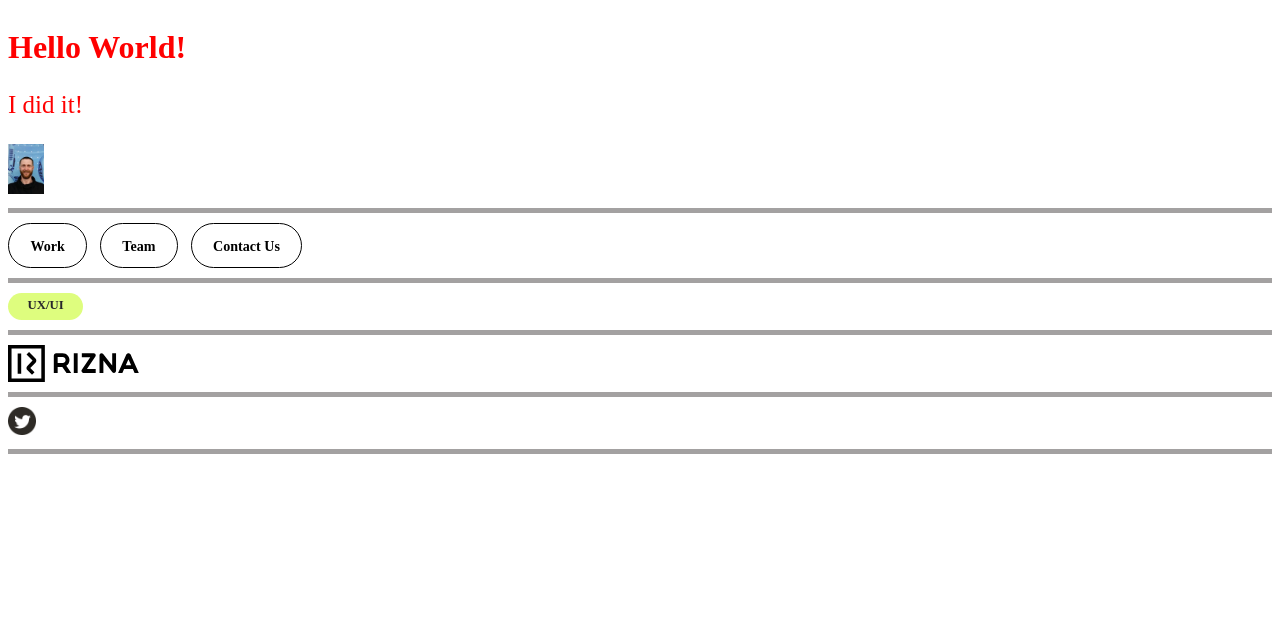
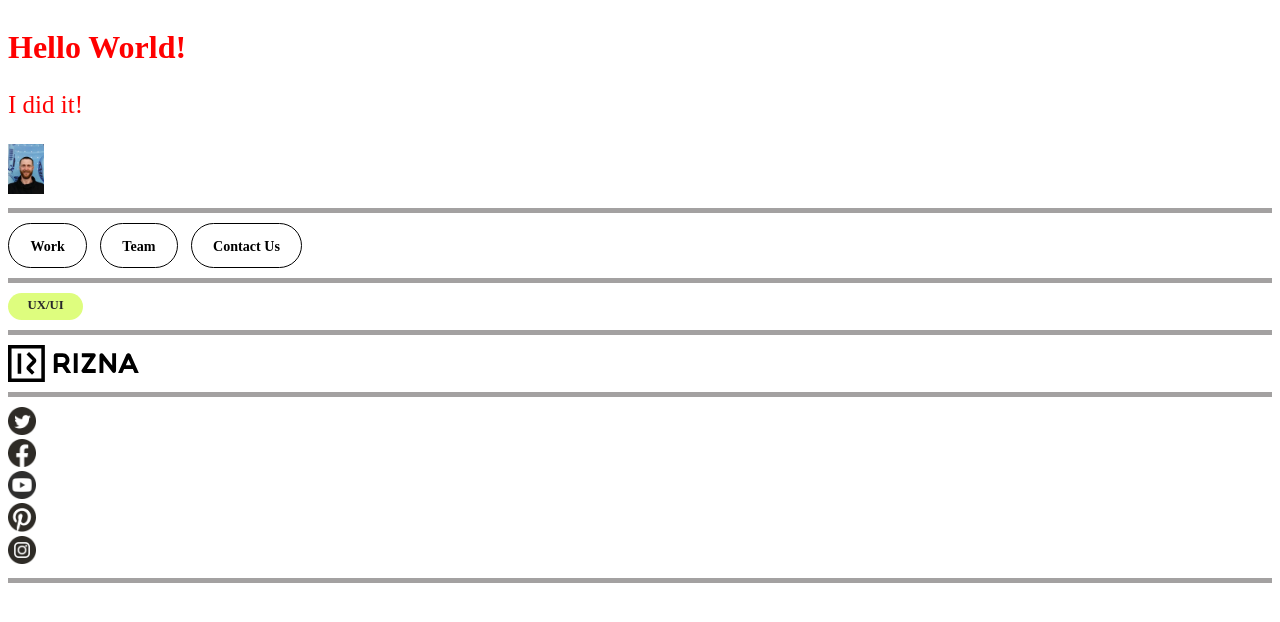
Before and after one commit to NikolayLazarchuk/RiznaComponents, a React (Create React App) app: page / in a window 1280 px wide. Shown: the top 622 px of the page. Built offline with nearby package versions, Linux system fonts and the light colour scheme.

Commit message:
Add props for SocialLink

```diff
--- a/src/App.tsx
+++ b/src/App.tsx
@@ -5,6 +5,7 @@ import { Logo } from './components/Logo'
 import { ProjectsCardLink } from './components/ProjectsCardLink'
 import { Separator } from './components/Separator'
 import { SocialLink } from './components/SocialLink'
+import { images } from './images'
 
 function App() {
   return (
@@ -21,7 +22,11 @@ function App() {
       <Separator />
       <Logo />
       <Separator />
-      <SocialLink />
+      <SocialLink href={'https://example.com'} alt={'Twitter'} imageSrc={images.twitterSocial} />
+      <SocialLink href={'https://example.com'} alt={'Facebook'} imageSrc={images.facebookSocial}/>
+      <SocialLink href={'https://example.com'} alt={'You Tube'} imageSrc={images.youTubeSocial}/>
+      <SocialLink href={'https://example.com'} alt={'Pinterest'} imageSrc={images.pinterestSocial}/>
+      <SocialLink href={'https://example.com'} alt={'Instagram'} imageSrc={images.instagramSocial}/>
       <Separator />
     </Container>
   )
--- a/src/components/SocialLink/index.tsx
+++ b/src/components/SocialLink/index.tsx
@@ -1,10 +1,15 @@
 import { FC } from 'react'
 import styled from 'styled-components'
-import { images } from '../../images'
 
-export const SocialLink: FC = () => (
-  <StyleASocialLink>
-    <StyleImageSocialLink src={images.twitterSocial} alt={'social image'} />
+interface SocialLinkProps {
+  href:string;
+  alt:string;
+  imageSrc:string;
+}
+
+export const SocialLink: FC<SocialLinkProps> = ({href, alt, imageSrc}) => (
+  <StyleASocialLink href={href} >
+    <StyleImageSocialLink src={imageSrc} alt={alt} />
   </StyleASocialLink>
 )
 
```
Also changed, not shown: src/images/index.ts (+13 -0 lines).
